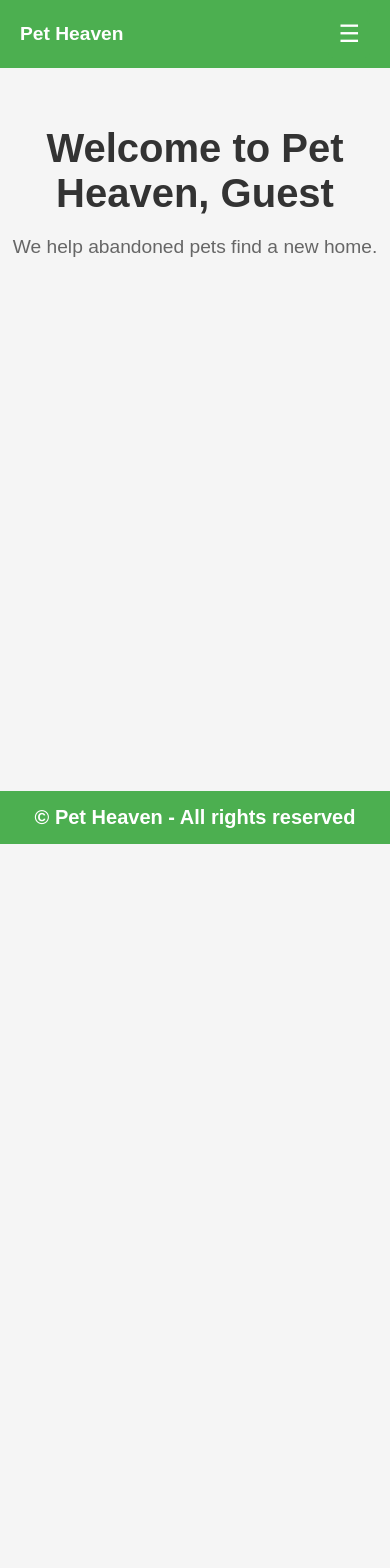
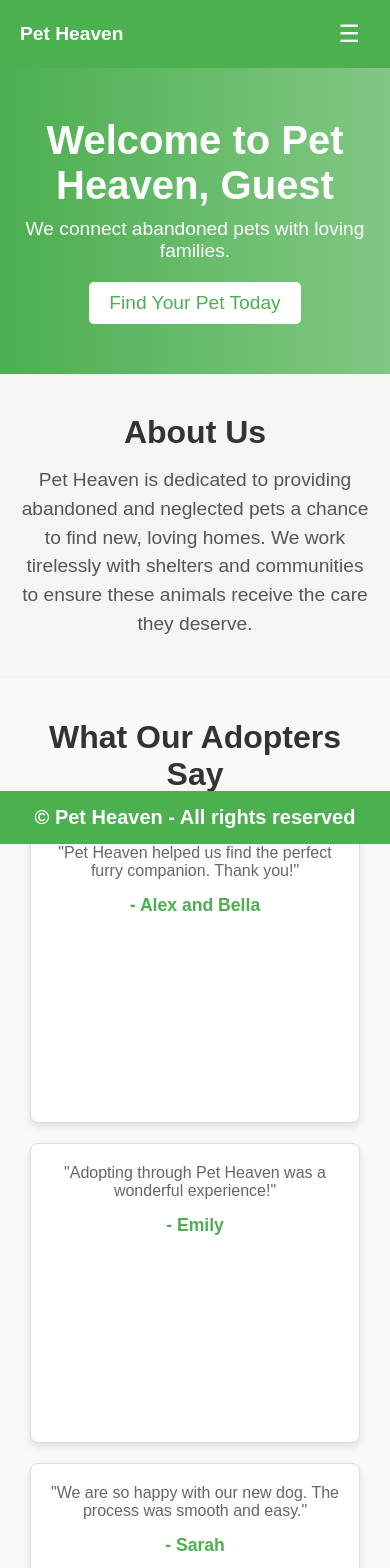
Before and after one commit to OCodeJK/pet-heaven, a React (Create React App) app: page / in a window 390 px wide. Shown: the top 1568 px of the page. Before the commit the page ends 844 px from the top, so only its background shows below. Built offline with nearby package versions, Linux system fonts and the light colour scheme.

Commit message:
incredible changes

```diff
--- a/src/App.js
+++ b/src/App.js
@@ -5,7 +5,6 @@ import Navbar from './components/Navbar';
 import Home from './pages/Home';
 import Register from './pages/Register';
 import ReleasePet from './pages/ReleasePet';
-import AdoptPet from './pages/AdoptPet';
 import Footer from './components/Footer';
 import Login from './pages/Login';
 import PetDetail from './pages/PetDetail';
@@ -21,11 +20,10 @@ const App = () => {
         <Route path="/" element={<Home />} />
         <Route path="/cats" element={<CatList />} />
         <Route path="/dogs" element={<DogList />}/>
+        <Route path="/detail" element={<PetDetail />}/>
         <Route path="/register" element={<Register />} />
         <Route path="/login" element={<Login/>} />
         <Route path="/release" element={<ReleasePet />} />
-        <Route path="/adopt" element={<AdoptPet />} />
-        <Route path="/detail" element={<PetDetail />}/>
       </Routes>
       <Footer />
     </Router>
--- a/src/pages/CatList.js
+++ b/src/pages/CatList.js
@@ -12,10 +12,8 @@ const CatList = () => {
   useEffect(() => {
     const fetchCats = async () => {
       try {
-        // Simulating delay using setTimeout for testing the loading 2sec delay
-        await new Promise((resolve) => setTimeout(resolve, 1000));
-
-        axios.get('https://api.thecatapi.com/v1/images/search?limit=9&has_breeds=1&api_key=live_3PEQWAzDglUMcq4YeeZ8ZYdZmmnqD2H9DqaMfmn8lPEEKkqeBbKR20Yfa4moUJRj')
+        setLoading(true);
+        await axios.get('https://api.thecatapi.com/v1/images/search?limit=9&has_breeds=1&api_key=live_3PEQWAzDglUMcq4YeeZ8ZYdZmmnqD2H9DqaMfmn8lPEEKkqeBbKR20Yfa4moUJRj')
           .then(res => {
             setCats(res.data);
             console.log(res.data);
--- a/src/pages/DogList.js
+++ b/src/pages/DogList.js
@@ -11,10 +11,8 @@ const DogList = () => {
   useEffect(() => {
     const fetchDogs = async () => {
       try {
-        // Simulating delay using setTimeout for testing the loading 2sec delay
-        await new Promise((resolve) => setTimeout(resolve, 1000));
-
-        axios.get('https://api.thedogapi.com/v1/images/search?limit=9&has_breeds=1&api_key=live_XjhCuLTedTIe03t2MeMEWQVZoF0qVfKV08iJR7B2grwqOEAdJauMV74eyvQtrZIe')
+        setLoading(true);
+        await axios.get('https://api.thedogapi.com/v1/images/search?limit=9&has_breeds=1&api_key=live_XjhCuLTedTIe03t2MeMEWQVZoF0qVfKV08iJR7B2grwqOEAdJauMV74eyvQtrZIe')
           .then(res => {
             setDogs(res.data);
             console.log(res.data);
--- a/src/pages/Home.js
+++ b/src/pages/Home.js
@@ -1,28 +1,75 @@
-import React, { useState, useEffect } from 'react'
-import './style.css'
+import React, { useState, useEffect } from 'react';
+import './style.css';
+import { useNavigate } from 'react-router-dom';
 
 const Home = () => {
-  const [name, setName] = useState("");
+  const [name, setName] = useState('');
   const loggedInUser = JSON.parse(localStorage.getItem('loggedInUser'));
+  const navigate = useNavigate();
 
   useEffect(() => {
-    let userInfo = JSON.parse(localStorage.getItem("users")) || {};
+    let userInfo = JSON.parse(localStorage.getItem('users')) || {};
     if (loggedInUser) {
       setName(userInfo[0].username);
     } else {
-      setName("Guest");
+      setName('Guest');
     }
     // eslint-disable-next-line
   }, []);
 
+  const herobuttonHandler = () => {
+    navigate("/cats");
+  }
 
   return (
     <div className="home-container">
-      <br></br>
-      <h1>Welcome to Pet Heaven, {name}</h1>
-      <p>We help abandoned pets find a new home.</p>
+      <section className="hero-section">
+        <h1>Welcome to Pet Heaven, {name}</h1>
+        <p>We connect abandoned pets with loving families.</p>
+        <button className="hero-button" onClick={herobuttonHandler}>Find Your Pet Today</button>
+      </section>
+
+      <section className="about-us">
+        <h2>About Us</h2>
+        <p>
+          Pet Heaven is dedicated to providing abandoned and neglected pets a chance to find new, loving homes.
+          We work tirelessly with shelters and communities to ensure these animals receive the care they deserve.
+        </p>
+      </section>
+
+      <section className="reviews">
+        <h2>What Our Adopters Say</h2>
+        <div className="reviews-slider">
+          <div className="review">
+            <p>"Pet Heaven helped us find the perfect furry companion. Thank you!"</p>
+            <h4>- Alex and Bella</h4>
+          </div>
+          <div className="review">
+            <p>"Adopting through Pet Heaven was a wonderful experience!"</p>
+            <h4>- Emily</h4>
+          </div>
+          <div className="review">
+            <p>"We are so happy with our new dog. The process was smooth and easy."</p>
+            <h4>- Sarah</h4>
+          </div>
+        </div>
+      </section>
+
+      <section className="video-section">
+        <h2>Want to become a pet owner?</h2>
+        <div className="video-container">
+        <iframe width="943" height="530"
+        src="https://www.youtube.com/embed/R_0HgVBhwBM"
+        title="Pet Protector - Responsible Pet Ownership"
+        frameborder="0"
+        allow="accelerometer; autoplay; clipboard-write; encrypted-media; gyroscope; picture-in-picture; web-share"
+        referrerpolicy="strict-origin-when-cross-origin"
+        allowfullscreen>
+        </iframe>
+        </div>
+      </section>
     </div>
-  )
-}
+  );
+};
 
 export default Home
--- a/src/pages/style.css
+++ b/src/pages/style.css
@@ -1,21 +1,137 @@
 /* Home Page */
 .home-container {
-    text-align: center;
-    padding: 40px 0;
+  font-family: Arial, sans-serif;
 }
 
-.home-container h1 {
-  font-size: 2.5rem;
-  color: #333;
+.hero-section {
+  background: linear-gradient(to right, #4caf50, #81c784);
+  color: white;
   text-align: center;
+  padding: 50px 20px;
+  animation: slideUp 1s ease-in-out;
 }
 
-.home-container p {
+.hero-section h1 {
+  font-size: 3rem;
+  margin-bottom: 10px;
+  animation: slideUp 0.8s ease-in-out;
+}
+
+.hero-section p {
+  font-size: 1.5rem;
+  margin-bottom: 20px;
+  animation: slideUp 0.8s ease-in-out 0.2s;
+}
+
+.hero-button {
   font-size: 1.2rem;
+  padding: 10px 20px;
+  background-color: white;
+  color: #4caf50;
+  border: none;
+  border-radius: 5px;
+  cursor: pointer;
+  transition: background-color 0.3s ease, transform 0.2s ease;
+  animation: scaleIn 0.8s ease-in-out 0.5s;
+}
+
+.hero-button:hover {
+  background-color: #f1f1f1;
+}
+
+/* About Us Section */
+.about-us {
+  text-align: center;
+  padding: 40px 20px;
+}
+
+.about-us h2 {
+  font-size: 2rem;
+  margin-bottom: 15px;
+  color: #333;
+  animation: slideUp 0.8s ease-in-out;
+}
+
+.about-us p {
+  font-size: 1.2rem;
+  color: #555;
+  max-width: 600px;
+  margin: 0 auto;
+  line-height: 1.5;
+  animation: slideUp 0.8s ease-in-out 0.2s;
+}
+
+/* Reviews Section */
+.reviews {
+  background-color: #f9f9f9;
+  text-align: center;
+  padding: 40px 20px;
+}
+
+.reviews h2 {
+  font-size: 2rem;
+  margin-bottom: 20px;
+  animation: slideUp 0.8s ease-in-out;
+}
+
+.reviews-slider {
+  display: flex;
+  justify-content: center;
+  gap: 30px;
+  overflow: auto;
+  padding: 10px;
+}
+
+.review {
+  flex: 0 0 300px;
+  background-color: white;
+  padding: 20px;
+  border: 1px solid #ddd;
+  border-radius: 8px;
+  box-shadow: 0px 4px 8px rgba(0, 0, 0, 0.1);
+  animation: scaleIn 0.8s ease-in-out 0.3s;
+}
+
+.review p {
+  font-size: 1rem;
   color: #666;
+  margin-bottom: 15px;
+}
+
+.review h4 {
+  font-size: 1.1rem;
+  color: #4caf50;
+  font-weight: bold;
+}
+
+/* Video Section */
+.video-section {
+  text-align: center;
+  padding: 40px 20px;
+}
+
+.video-section h2 {
+  font-size: 2rem;
+  margin-bottom: 20px;
+  color: #333;
+  animation: slideUp 0.8s ease-in-out;
+}
+
+.video-container {
+  display: flex;
+  justify-content: center;
+  align-items: center;
+  padding: 20px;
+}
+
+.video-container iframe {
+  width: 80%;
   max-width: 600px;
-  margin: 20px auto;
-  text-align:center;
+  height: 300px;
+  border-radius: 8px;
+  box-shadow: 0px 4px 8px rgba(0, 0, 0, 0.1);
+  border: none;
+  animation: scaleIn 0.8s ease-in-out 0.3s;
 }
 
 /* Register Page */
@@ -103,83 +219,211 @@
 }
 
 /* Pet Detail Page */
+.pet-detail-container {
+  display: flex;
+  flex-direction: column;
+  align-items: center;
+  padding: 20px;
+  font-family: 'Arial', sans-serif;
+}
+
 .pet-detail-container h1 {
   color: #4CAF50;
   margin: 20px;
   text-align: center;
+  font-size: 2.5rem;
+  animation: fadeIn 1.5s ease-in-out;
 }
 
 .pet-detail-container p {
-  display: flex;
-  flex-direction: column;
-  font-size: 20px;
+  font-size: 1.2rem;
+  color: #333;
   text-align: center;
-  padding: 15px;
+  margin: 10px 0;
+  padding: 10px;
+  animation: slideIn 1.5s ease-in-out;
 }
 
 .pet-detail-container .pet-image {
   width: 100%;
-  object-fit: contain;
-  border-radius: 8px;
+  max-height: 400px;
+  object-fit: fill;
+  border-radius: 10px;
+  margin: 20px 0;
+  box-shadow: 0px 8px 15px rgba(0, 0, 0, 0.2);
+  animation: zoomIn 1s ease-in-out;
 }
 
 .adoptButton {
-  width: 30%;
-  position: relative;
-  left: 73vh;
-  margin-top: 10px;
-  margin-bottom: 100px;
-  font-size: 25px;
+  width: 100%;
+  padding: 15px;
+  margin-top: 20px;
+  margin-bottom: 40px;
+  font-size: 1.2rem;
   font-weight: bold;
+  color: #fff;
+  background-color: #4CAF50;
+  border: none;
+  border-radius: 8px;
+  cursor: pointer;
+  transition: transform 0.3s ease, background-color 0.3s ease, box-shadow 0.3s ease;
+  animation: fadeIn 1.2s ease-in-out;
+}
+
+.adoptButton:hover {
+  background-color: #45a049;
+  transform: translateY(-3px) scale(1.05);
+  box-shadow: 0px 8px 15px rgba(0, 0, 0, 0.3);
+}
+
+.adoptButton:active {
+  transform: translateY(0);
+  box-shadow: 0px 4px 8px rgba(0, 0, 0, 0.2);
+}
+
+.pet-detail-container input[type="date"] {
+  margin: 20px 0;
+  width: 100%;
+  text-align: center;
+  padding: 10px;
+  font-size: 20px;
+  border: 1px solid #ddd;
+  border-radius: 8px;
+  box-shadow: 0 2px 5px rgba(0, 0, 0, 0.1);
+}
+
+.pet-detail-container .error-message{
+  color: red;
+  text-align: center;
+}
+
+/* Modal Overlay */
+.modal-overlay {
+  position: fixed;
+  top: 0;
+  left: 0;
+  width: 100%;
+  height: 100%;
+  background-color: rgba(0, 0, 0, 0.5); /* Semi-transparent black */
+  display: flex;
+  justify-content: center;
+  align-items: center;
+  z-index: 1000; /* Ensure it appears above all content */
+}
+
+/* Modal Box */
+.modal-box {
+  background-color: #fff;
+  padding: 30px;
+  border-radius: 10px;
+  width: 80%;
+  max-width: 400px;
+  text-align: center;
+  box-shadow: 0px 8px 15px rgba(0, 0, 0, 0.3);
+  animation: fadeInModal 0.3s ease-in-out;
+}
+
+/* Modal Text */
+.modal-box h2 {
+  margin-bottom: 15px;
+  color: #4CAF50;
+}
+
+.modal-box p {
+  margin-bottom: 20px;
+  color: #333;
+  font-size: 1.1rem;
+}
+
+/* Close Button */
+.modal-close-button {
+  padding: 10px 20px;
+  font-size: 1rem;
+  color: #fff;
+  background-color: #4CAF50;
+  border: none;
   border-radius: 8px;
   cursor: pointer;
   transition: background-color 0.3s ease, transform 0.2s ease;
 }
 
-.adoptButton:hover {
+.modal-close-button:hover {
   background-color: #45a049;
   transform: scale(1.05);
 }
 
-.adoptButton:active {
+.modal-close-button:active {
   transform: scale(1);
 }
 
-/* Adopt Pet Page */
-.adopt-container h1 {
-  color: #4CAF50;
-  margin: 20px;
-  text-align: center;
+
+/* Animations */
+@keyframes fadeIn {
+  from {
+    opacity: 0;
+    transform: translateY(-20px);
+  }
+  to {
+    opacity: 1;
+    transform: translateY(0);
+  }
 }
 
-.adopt-container p {
-  display: flex;
-  flex-direction: column;
-  font-size: 20px;
-  padding:15px;
-  text-align: center;
+@keyframes zoomIn {
+  from {
+    transform: scale(0.8);
+    opacity: 0;
+  }
+  to {
+    transform: scale(1);
+    opacity: 1;
+  }
 }
 
-.adopt-container .pet-image {
-  width: 100%;
-  object-fit: contain;
-  border-radius: 8px;
+@keyframes slideIn {
+  from {
+    transform: translateX(-30px);
+    opacity: 0;
+  }
+  to {
+    transform: translateX(0);
+    opacity: 1;
+  }
 }
 
-.error-message{
-  color: red;
-  text-align: center;
+@keyframes slideUp {
+  from {
+    opacity: 0;
+    transform: translateY(20px);
+  }
+  to {
+    opacity: 1;
+    transform: translateY(0);
+  }
 }
 
-.adopt-container input[type="date"] {
-  position: relative;
-  left: 95vh;
-  margin: 20px 0;
-  padding: 10px;
-  font-size: 20px;
-  border: 1px solid #ddd;
-  border-radius: 8px;
-  box-shadow: 0 2px 5px rgba(0, 0, 0, 0.1);
+@keyframes scaleIn {
+  from {
+    opacity: 0;
+    transform: scale(0.9);
+  }
+  to {
+    opacity: 1;
+    transform: scale(1);
+  }
+}
+
+
+
+@keyframes fadeInModal {
+  from {
+    opacity: 0;
+    transform: translateY(-20px);
+  }
+  to {
+    opacity: 1;
+    transform: translateY(0);
+  }
 }
 
 
@@ -201,6 +445,23 @@
     left: 19vh;
     font-size: 20px;
   }
+
+  .hero-section h1 {
+    font-size: 2.5rem;
+  }
+
+  .hero-section p {
+    font-size: 1.2rem;
+  }
+
+  .reviews-slider {
+    flex-direction: column;
+    gap: 20px;
+  }
+
+  .video-container iframe {
+    width: 100%;
+  }
 }
 
 
@@ -212,11 +473,16 @@
   .register-container {
     max-width: 350px;
   }
+
+  .pet-detail-container h1 {
+    font-size: 2rem;
+  }
   .pet-detail-container .pet-image {
-    width: 85%;
-    position: static;
-    margin-left: 32px;
+    width: 100%;
+    object-fit: fill;
+    max-height: 250px;
   }
+
 
   .adopt-container .pet-image {
     width: 85%;
```
Also changed, not shown: src/pages/PetDetail.js (+36 -10 lines), src/pages/PetsList.css (+35 -1 lines).
